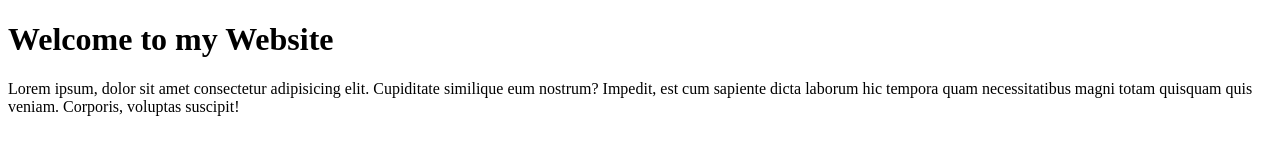
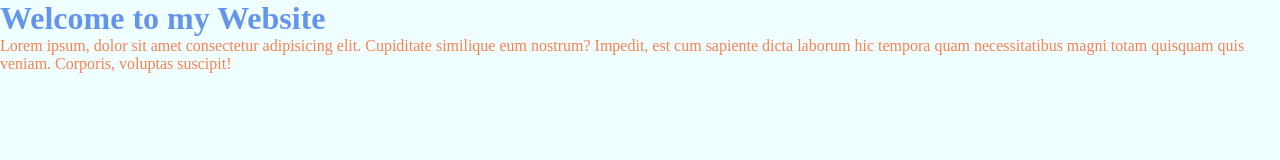
Before and after one commit to DanielLSilva70/deployment-demo, a website: page public/index.html in a window 1280 px wide. Drawn offline with Linux system fonts and the light colour scheme; files that its build step writes are made by us from their sources.

Commit message:
added styles

```diff
--- a/public/index.html
+++ b/public/index.html
@@ -4,6 +4,7 @@
     <meta charset="UTF-8">
     <meta http-equiv="X-UA-Compatible" content="IE=edge">
     <meta name="viewport" content="width=device-width, initial-scale=1.0">
+    <link rel="stylesheet" href="./public/styles.css">
     <title>Howdy</title>
 </head>
 <body>
```
